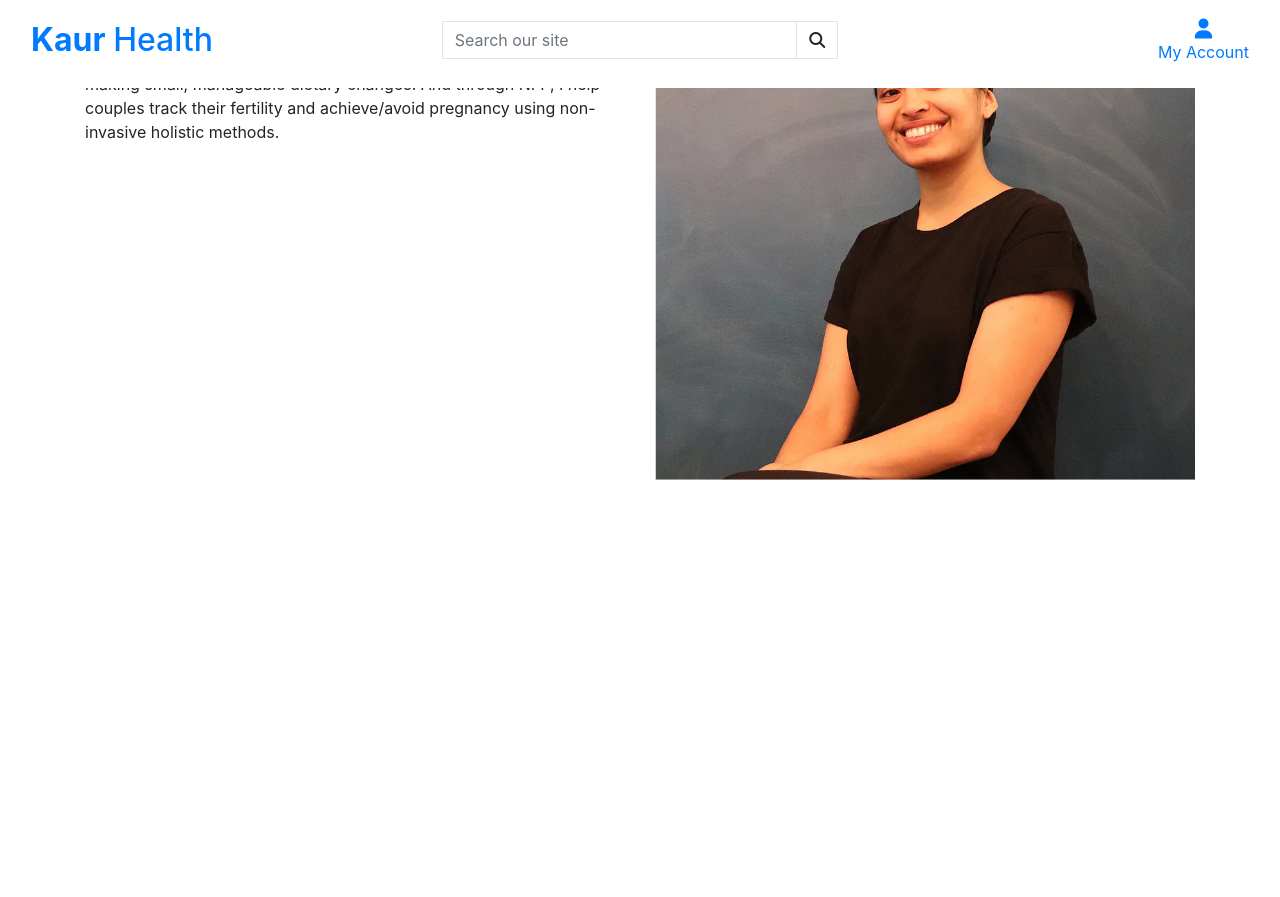
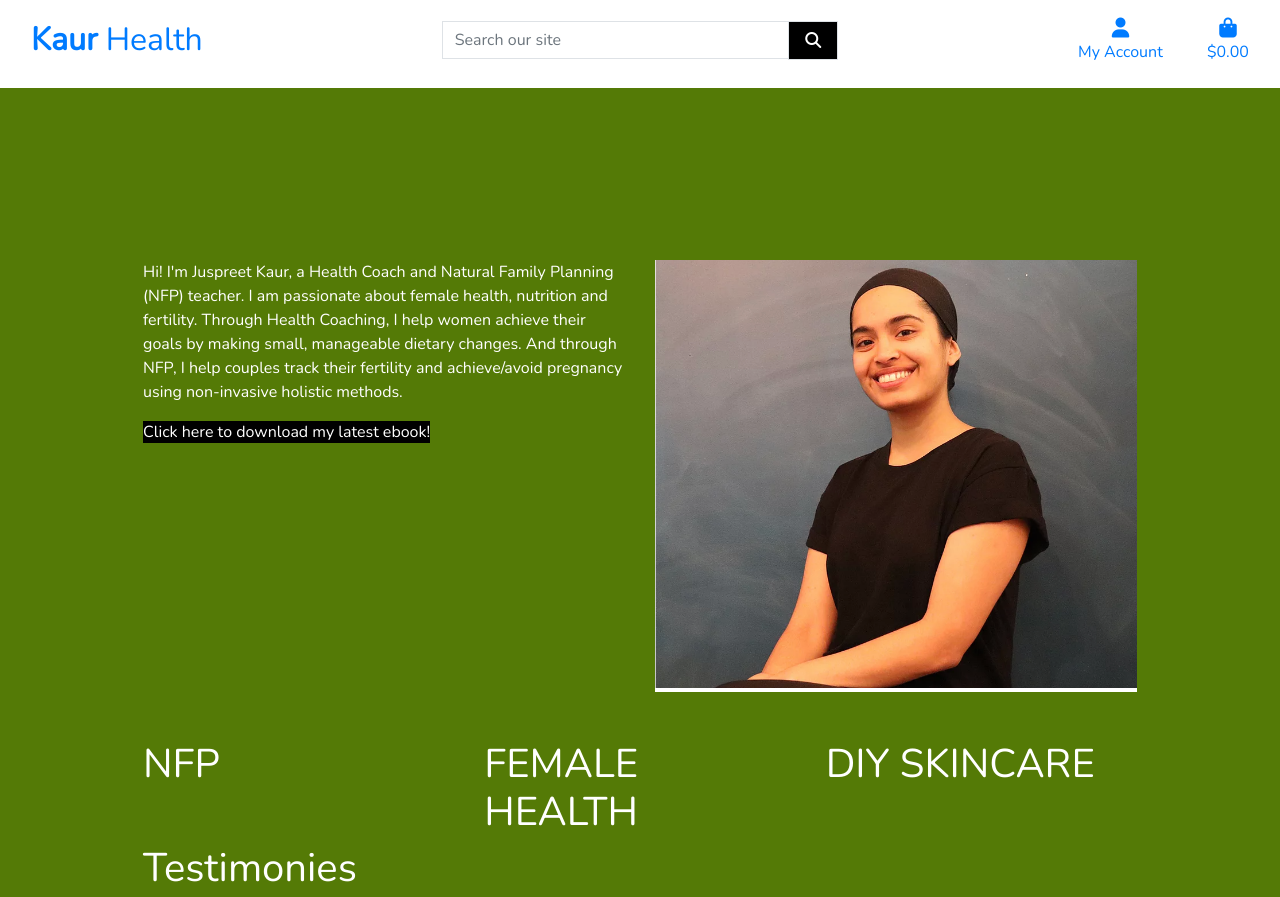
Before and after one commit to mayasaffron/Kaur-Health, a Django app: page / in a window 1280 px wide. Shown: the top 897 px of the page. Before the commit the page ends 480 px from the top, so only its background shows below. Run offline with Django 3.2, Linux system fonts and the light colour scheme; some libraries are stand-ins or nearby versions.

Commit message:
update: began updating the base.css

```diff
--- a/home/templates/home/index.html
+++ b/home/templates/home/index.html
@@ -11,20 +11,83 @@
 
 {% block content %}
 <div class="container">
-<div class="row">
-    <div class="col">
-        <p class="intro">
+<div class="row h-100 my-5">
+    <div class="col h-100">
+        <p class="intro mt-5">
             Hi! I'm Juspreet Kaur, a Health Coach and Natural Family Planning (NFP) teacher. I am passionate about female health, nutrition and fertility.
 
-Through Health Coaching, I help women achieve their goals by making small, manageable dietary changes. And through NFP, I help couples track their fertility and achieve/avoid pregnancy using non-invasive holistic methods.
+            Through Health Coaching, I help women achieve their goals by making small, manageable dietary changes. And through NFP, I help couples track their fertility and achieve/avoid pregnancy using non-invasive holistic methods.
 
         </p>
+        <a href="" class="cta-button">Click here to download my latest ebook!</a>
 
     </div>
 
+    <div class="col h-100 mt-5">
+        <img class="img-fluid" src="{{ MEDIA_URL }}welcome.png" alt="Juspreet Kaur">
+    </div>
+</div>
+
+<div class="row">
+    <div class="col-4">
+        <h1 class="uppercase">NFP</h1>
+    </div>
+    <div class="col-4">
+        <h1 class="uppercase">female health</h1>
+    </div>
+    <div class="col-4">
+        <h1 class="uppercase">DIY skincare</h1>
+    </div>
+</div>
+
+<div class="row">
     <div class="col">
-        <img class="img-fluid" src="/media/welcome.png" alt="Juspreet Kaur">
+        <h1>Testimonies</h1>
+
+<div id="carouselExampleControls" class="carousel slide" data-ride="carousel">
+  <div class="carousel-inner">
+    <div class="carousel-item active">
+      <img src="..." class="d-block w-100" alt="...">
     </div>
+    <div class="carousel-item">
+      <img src="..." class="d-block w-100" alt="...">
+    </div>
+    <div class="carousel-item">
+      <img src="..." class="d-block w-100" alt="...">
+    </div>
+  </div>
+  <a class="carousel-control-prev" href="#carouselExampleControls" role="button" data-slide="prev">
+    <span class="carousel-control-prev-icon" aria-hidden="true"></span>
+    <span class="sr-only">Previous</span>
+  </a>
+  <a class="carousel-control-next" href="#carouselExampleControls" role="button" data-slide="next">
+    <span class="carousel-control-next-icon" aria-hidden="true"></span>
+    <span class="sr-only">Next</span>
+  </a>
+</div>
+</div>
+    </div>
+
+<div class="row">
+<div class="col-12 col-lg-6">
+                <p class="text-muted">Contact me with your queries!</p>
+                <form action="#" method="POST" id="#">
+                    {% csrf_token %}
+                    <fieldset class="rounded px-3 mb-5">
+                        <legend class="fieldset-label small text-black px-2 w-auto">Email</legend>
+
+                    </fieldset>
+                    <fieldset class="rounded px-3 mb-5">
+                        <legend class="fieldset-label small text-black px-2 w-auto">Name</legend>
+
+                    </fieldset>
+                    <fieldset class="px-3">
+                        <legend class="fieldset-label small text-black px-2 w-auto">Query</legend>
+
+                    </fieldset>
+
+                    <div class="submit-button text-right mt-5 mb-2">                    </div>
+                </form>
 </div>
 </div>
 
--- a/kaur_health/settings.py
+++ b/kaur_health/settings.py
@@ -147,3 +147,7 @@ USE_TZ = True
 # https://docs.djangoproject.com/en/3.1/howto/static-files/
 
 STATIC_URL = '/static/'
+STATICFILES_DIRS = (os.path.join(BASE_DIR, 'static'),)
+
+MEDIA_URL = '/media/'
+MEDIA_ROOT = os.path.join(BASE_DIR, 'media')
--- a/kaur_health/urls.py
+++ b/kaur_health/urls.py
@@ -1,9 +1,11 @@
 from django.contrib import admin
 from django.urls import path, include
+from django.conf import settings
+from django.conf.urls.static import static
 
 
 urlpatterns = [
     path('admin/', admin.site.urls),
     path('accounts/', include('allauth.urls')),
     path('', include('home.urls')),
-]
+] + static(settings.MEDIA_URL, document_root=settings.MEDIA_ROOT)
--- a/static/css/base.css
+++ b/static/css/base.css
@@ -0,0 +1,179 @@
+html{
+    height:100%;
+}
+
+body{
+    background-color: #547A06;
+    color: white;
+    font-family: "Nunito", sans-serif;
+}
+
+/* from Bulma */
+.icon {
+    align-items: center;
+    display: inline-flex;
+    justify-content: center;
+    height: 1.5rem;
+    width: 1.5rem;
+}
+
+/* headers, paragraphs */
+
+.uppercase{
+    text-transform: uppercase;
+}
+
+
+/* buttons */
+.cta-button {
+    background: black;
+    color: white;
+    min-width: 260px;
+}
+
+.btn-black {
+    background: black;
+    color: white;
+}
+
+.btn-outline-black {
+    background: white;
+    color: black !important; /* use important to override link colors for <a> elements */
+    border: 1px solid black;
+}
+
+.btn-outline-black:hover,
+.btn-outline-black:active,
+.btn-outline-black:focus {
+    background: black;
+    color: white !important;
+}
+
+.shop-now-button:hover,
+.shop-now-button:active,
+.shop-now-button:focus,
+.btn-black:hover,
+.btn-black:active,
+.btn-black:focus {
+    background: #222;
+    color: white;
+}
+
+/* Allauth form formatting */
+
+.allauth-form-inner-content p {
+    margin-top: 1.5rem; /* mt-4 */
+    color: #6c757d; /* text-secondary */
+}
+
+.allauth-form-inner-content input {
+    border-color: #000;
+    border-radius: 0;
+}
+
+.allauth-form-inner-content label:not([for='id_remember']) {
+    display: none;
+}
+
+.allauth-form-inner-content input::placeholder {
+    color: #aab7c4;
+}
+
+.allauth-form-inner-content button,
+.allauth-form-inner-content input[type='submit'] {
+	/* btn */
+	display: inline-block;
+    font-weight: 400;
+    color: #fff;
+    text-align: center;
+    vertical-align: middle;
+    -webkit-user-select: none;
+    -moz-user-select: none;
+    -ms-user-select: none;
+    user-select: none;
+    background-color: #000;
+    border: 1px solid #000;
+    padding: .375rem .75rem;
+    font-size: 1rem;
+    line-height: 1.5;
+    border-radius: 0;
+
+    /* standard bootstrap btn transitions */
+    transition: color .15s ease-in-out,background-color .15s ease-in-out,border-color .15s ease-in-out,box-shadow .15s ease-in-out;
+}
+
+.allauth-form-inner-content button:hover,
+.allauth-form-inner-content input[type='submit']:hover {
+	color: #fff;
+    background-color: #222;
+    border-color: #222;
+}
+
+.allauth-form-inner-content a {
+	color: #17a2b8; /* text-info */
+}
+
+/* Product Form */
+
+.btn-file {
+    position: relative;
+    overflow: hidden;
+}
+
+.btn-file input[type="file"] {
+    position: absolute;
+    top: 0;
+    right: 0;
+    min-width: 100%;
+    min-height: 100%;
+    opacity: 0;
+    cursor: pointer;
+}
+
+.custom-checkbox .custom-control-label::before {
+    border-radius: 0;
+    border-color: #dc3545;
+}
+
+.custom-checkbox .custom-control-input:checked~.custom-control-label::before {
+    background-color: #dc3545;
+    border-color: #dc3545;
+    border-radius: 0;
+}
+
+/* -------------------------------- Media Queries */
+
+/* Slightly larger container on xl screens */
+@media (min-width: 1200px) {
+  .container {
+    max-width: 80%;
+  }
+}
+
+
+
+/* fixed top navbar only on medium and up */
+@media (min-width: 992px) {
+    .fixed-top-desktop-only {
+        position: fixed;
+        top: 0;
+        right: 0;
+        left: 0;
+        z-index: 1030;
+    }
+
+    .header-container {
+        padding-top: 164px;
+    }
+}
+
+/* pad the top a bit when navbar is collapsed on mobile */
+@media (max-width: 991px) {
+    .header-container {
+        padding-top: 116px;
+    }
+
+    body {
+        height: calc(100vh - 116px);
+    }
+}
--- a/templates/base.html
+++ b/templates/base.html
@@ -17,7 +17,8 @@
 
 {% block corecss %}
     <link rel="stylesheet" href="https://stackpath.bootstrapcdn.com/bootstrap/4.4.1/css/bootstrap.min.css" integrity="sha384-Vkoo8x4CGsO3+Hhxv8T/Q5PaXtkKtu6ug5TOeNV6gBiFeWPGFN9MuhOf23Q9Ifjh" crossorigin="anonymous">
-    <link href="https://fonts.googleapis.com/css2?family=Lato&display=swap" rel="stylesheet">
+   <link rel="preconnect" href="https://fonts.gstatic.com">
+    <link href="https://fonts.googleapis.com/css2?family=Mulish:wght@300;400&family=Nunito:wght@300;400&display=swap" rel="stylesheet">
     <link rel="stylesheet" href="{% static 'css/base.css' %}">
 {% endblock %}
 
@@ -43,7 +44,7 @@
 <body>
 <header class="container-fluid fixed-top">
 <div class="row bg-white pt-lg-2 d-none d-lg-flex" id="topnav">
-    <div class="col-12 col-lg-4 my-auto py-1 py-lg-0 text-center text-lg-left"> <a href="#" class="nav-link main-logo-link"><h2 class="logo-font text-black my-0"><strong> Kaur </strong>Health</h2></a></div>
+    <div class="col-12 col-lg-4 my-auto py-1 py-lg-0 text-center text-lg-left"> <a href="{% url 'home' %}" class="nav-link main-logo-link"><h2 class="logo-font text-black my-0"><strong> Kaur </strong>Health</h2></a></div>
     <div class="col-12 col-lg-4 my-auto py-1 py-lg-0">
         <form method="GET" action="#">
             <div class="input-group w-100">
@@ -80,6 +81,20 @@
             {% endif %}
         </div>
     </li>
+    <li class="list-inline-item">
+        <a class="{% if grand_total %}text-info font-weight-bold{% else %}text-black{% endif %} nav-link" href="#">
+                    <div class="text-center">
+                        <div><i class="fas fa-shopping-bag fa-lg"></i></div>
+                        <p class="my-0">
+                            {% if grand_total %}
+                                ${{ grand_total|floatformat:2 }}
+                            {% else %}
+                                $0.00
+                            {% endif %}
+                        </p>
+                    </div>
+                </a>
+    </li>
         </ul>
     </div>
 
@@ -99,27 +114,13 @@ mobile-top-header.html'
 
 </header>
 
-{% if messages %}
+
 <div class="message-container">
-    {% for message in messages %}
-    <!--
-{% with message.level as level %}
-            {% if level == 40 %}
-                {% include 'includes/toasts/toast_errors.html' %}
-            {% elif level == 30 %}
-                {% include 'includes/toasts/toast_warnings.html' %}
-            {% elif level == 25 %}
-                {% include 'includes/toasts/toast_success.html' %}
-            {% else %}
-                {% include 'includes/toasts/toast_info.html' %}
-            {% endif %}
-        {% endwith %}
-    -->
 
-    {% endfor %}
+
 
 </div>
-{% endif %}
+
 
 
 {% block page_header %}
```
Also changed, not shown: README.md.
